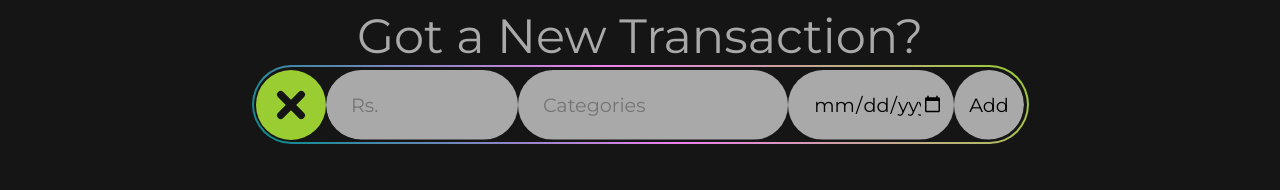
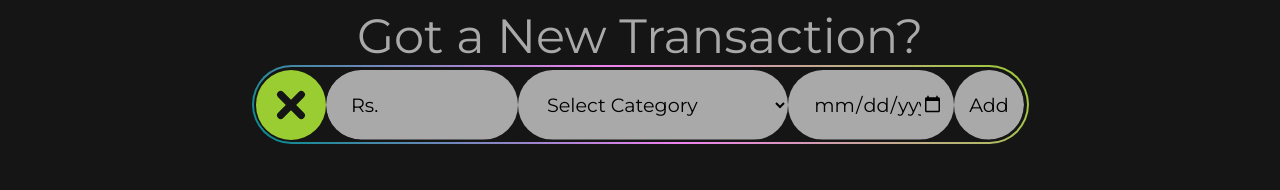
Before and after one commit to Harry7507/Ledgr, a plain HTML site: page index.html in a window 1280 px wide. Both pictures are taken after a click on the button "Add transaction". Shown: the part 249-439 px from the top of the page. Drawn offline with Linux system fonts and the light colour scheme.

Commit message:
Changed datalist to select

```diff
--- a/index.html
+++ b/index.html
@@ -40,15 +40,15 @@
                 </button>
                 <form id="main-form" aria-label="New Transaction">
                     <input type="number" name="amount" id="amount" class="inputs" step="0.01" min="0.01" placeholder="Rs. " required aria-label="Enter Amount">
-                    <input type="text" id="category" name="category" list="category-list" placeholder="Categories" class="inputs" required aria-label="Enter Category">
-                    <datalist id="category-list">
-                        <option value="Food">
-                        <option value="Stationary">
-                        <option value="Upkeep">
-                        <option value="Travel">
-                        <option value="Entertainment">
-                        <option value="Health">
-                    </datalist>
+                    <select id="category" name="category" class="inputs" required aria-label="Enter Category">
+                        <option value="" disabled selected>Select Category</option>
+                        <option value="Option 1">Food</option>
+                        <option value="Option 2">Stationary</option>
+                        <option value="Option 3">Upkeep</option>
+                        <option value="Option 4">Travel</option>
+                        <option value="Option 5">Entertainment</option>
+                        <option value="Option 6">Health</option>
+                    </select>
                     <input type="date" name="date" id="date" class="inputs" required aria-label="Enter Date">
                     <button type="submit" class="inputs" id="log-btn">Add</button>
                 </form>
--- a/style.css
+++ b/style.css
@@ -213,6 +213,7 @@ input[type="number"] {
     padding-left: 25px;
     flex: 1.2;
 }
+#amount::placeholder {color: black;}
 
 #category {
     padding-left: 25px;
```
